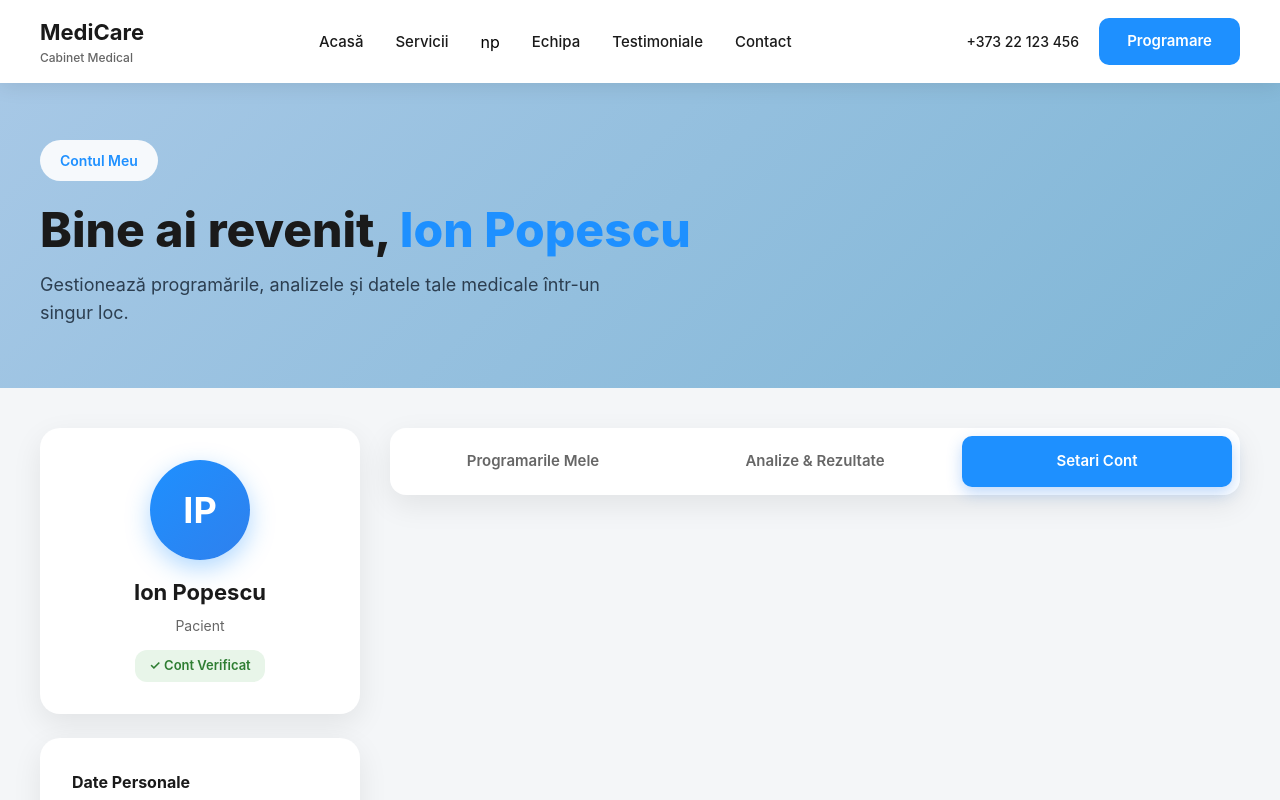
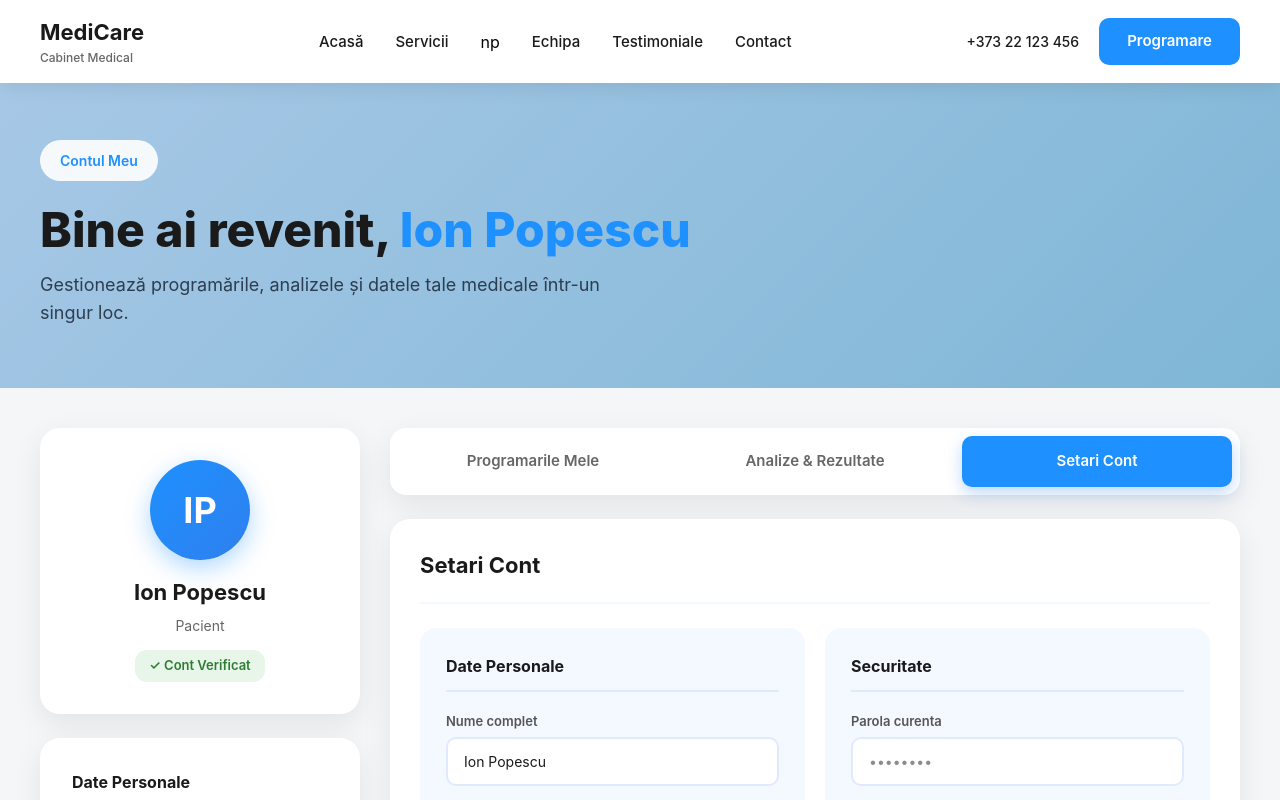
Before and after one commit to Victor-Sirbu/Tweb, a React (Vite) app in the folder client/: page / in a window 1280 px wide. Both pictures are taken after a click on the button "Setari Cont". Shown: the top 800 px of the page. Built offline with nearby package versions, Linux system fonts and the light colour scheme.

Commit message:
adaugare tab setari cu formulare si notificari

```diff
--- a/client/src/components/ProfilePage/ProfilePage.css
+++ b/client/src/components/ProfilePage/ProfilePage.css
@@ -581,3 +581,144 @@
     background: #e8f5e9;
     color: #2e7d32;
 }
+
+.settings-grid {
+    display: grid;
+    grid-template-columns: 1fr 1fr;
+    gap: 20px;
+}
+
+.settings-card {
+    background: #f4f8ff;
+    border-radius: 16px;
+    padding: 24px;
+    border: 2px solid transparent;
+    transition: border-color 0.3s ease;
+}
+
+.settings-card:hover {
+    border-color: #1e90ff;
+}
+
+.settings-card.full-width {
+    grid-column: 1 / -1;
+}
+
+.settings-card-title {
+    font-size: 16px;
+    font-weight: 700;
+    color: #1a1a1a;
+    margin-bottom: 20px;
+    padding-bottom: 12px;
+    border-bottom: 2px solid #e0eaff;
+}
+
+.form-group {
+    display: flex;
+    flex-direction: column;
+    gap: 6px;
+    margin-bottom: 16px;
+}
+
+.form-label {
+    font-size: 13px;
+    font-weight: 600;
+    color: #555;
+}
+
+.form-input {
+    padding: 12px 16px;
+    border: 2px solid #e0eaff;
+    border-radius: 10px;
+    font-size: 14px;
+    color: #1a1a1a;
+    background: white;
+    transition: border-color 0.3s ease;
+    outline: none;
+}
+
+.form-input:focus {
+    border-color: #1e90ff;
+    box-shadow: 0 0 0 3px rgba(30, 144, 255, 0.1);
+}
+
+.danger-zone {
+    margin-top: 24px;
+    padding-top: 20px;
+    border-top: 2px solid #ffe0e0;
+}
+
+.danger-title {
+    font-size: 14px;
+    font-weight: 700;
+    color: #e53e3e;
+    margin-bottom: 12px;
+}
+
+.danger-btn {
+    padding: 10px 20px;
+    background: white;
+    color: #e53e3e;
+    border: 2px solid #e53e3e;
+    border-radius: 10px;
+    font-size: 14px;
+    font-weight: 600;
+    cursor: pointer;
+    transition: all 0.3s ease;
+}
+
+.danger-btn:hover {
+    background: #e53e3e;
+    color: white;
+}
+
+.notification-options {
+    display: flex;
+    flex-direction: column;
+    gap: 16px;
+}
+
+.toggle-label {
+    display: flex;
+    justify-content: space-between;
+    align-items: center;
+    font-size: 14px;
+    color: #555;
+    font-weight: 500;
+    cursor: pointer;
+}
+
+.toggle-input {
+    display: none;
+}
+
+.toggle-slider {
+    width: 48px;
+    height: 26px;
+    background: #ddd;
+    border-radius: 13px;
+    position: relative;
+    transition: background 0.3s ease;
+    flex-shrink: 0;
+}
+
+.toggle-slider::after {
+    content: '';
+    position: absolute;
+    width: 20px;
+    height: 20px;
+    background: white;
+    border-radius: 50%;
+    top: 3px;
+    left: 3px;
+    transition: transform 0.3s ease;
+    box-shadow: 0 2px 5px rgba(0, 0, 0, 0.2);
+}
+
+.toggle-input:checked + .toggle-slider {
+    background: #1e90ff;
+}
+
+.toggle-input:checked + .toggle-slider::after {
+    transform: translateX(22px);
+}
--- a/client/src/components/ProfilePage/ProfilePage.tsx
+++ b/client/src/components/ProfilePage/ProfilePage.tsx
@@ -259,6 +259,75 @@ const ProfilePage = () => {
                             </div>
                         )}
 
+                        {activeTab === "setari" && (
+                            <div className="tab-content">
+                                <div className="content-header">
+                                    <h2 className="content-title">Setari Cont</h2>
+                                </div>
+                                <div className="settings-grid">
+                                    <div className="settings-card">
+                                        <h3 className="settings-card-title">Date Personale</h3>
+                                        <div className="form-group">
+                                            <label className="form-label">Nume complet</label>
+                                            <input className="form-input" type="text" defaultValue="Ion Popescu" />
+                                        </div>
+                                        <div className="form-group">
+                                            <label className="form-label">Email</label>
+                                            <input className="form-input" type="email" defaultValue="ion.popescu@email.com" />
+                                        </div>
+                                        <div className="form-group">
+                                            <label className="form-label">Telefon</label>
+                                            <input className="form-input" type="tel" defaultValue="+373 69 123 456" />
+                                        </div>
+                                        <div className="form-group">
+                                            <label className="form-label">Data nasterii</label>
+                                            <input className="form-input" type="date" defaultValue="1985-03-15" />
+                                        </div>
+                                        <button className="navbar-btn">Salveaza Modificarile</button>
+                                    </div>
+
+                                    <div className="settings-card">
+                                        <h3 className="settings-card-title">Securitate</h3>
+                                        <div className="form-group">
+                                            <label className="form-label">Parola curenta</label>
+                                            <input className="form-input" type="password" placeholder="••••••••" />
+                                        </div>
+                                        <div className="form-group">
+                                            <label className="form-label">Parola noua</label>
+                                            <input className="form-input" type="password" placeholder="••••••••" />
+                                        </div>
+                                        <div className="form-group">
+                                            <label className="form-label">Confirma parola noua</label>
+                                            <input className="form-input" type="password" placeholder="••••••••" />
+                                        </div>
+                                        <button className="navbar-btn">Schimba Parola</button>
+                                        <div className="danger-zone">
+                                            <h4 className="danger-title">Zona Periculoasa</h4>
+                                            <button className="danger-btn">Sterge Contul</button>
+                                        </div>
+                                    </div>
+
+                                    <div className="settings-card full-width">
+                                        <h3 className="settings-card-title">Notificari</h3>
+                                        <div className="notification-options">
+                                            {[
+                                                { label: "Reminder programari (SMS)", defaultChecked: true },
+                                                { label: "Reminder programari (Email)", defaultChecked: true },
+                                                { label: "Rezultate analize disponibile", defaultChecked: true },
+                                                { label: "Oferte si noutati MediCare", defaultChecked: false }
+                                            ].map((opt, i) => (
+                                                <label key={i} className="toggle-label">
+                                                    <span>{opt.label}</span>
+                                                    <input type="checkbox" defaultChecked={opt.defaultChecked} className="toggle-input" />
+                                                    <span className="toggle-slider"></span>
+                                                </label>
+                                            ))}
+                                        </div>
+                                    </div>
+                                </div>
+                            </div>
+                        )}
+
                     </main>
 
                 </div>
```
